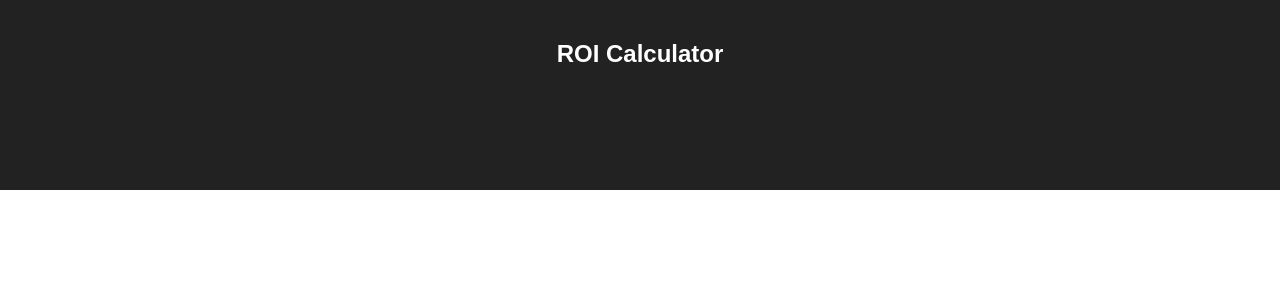
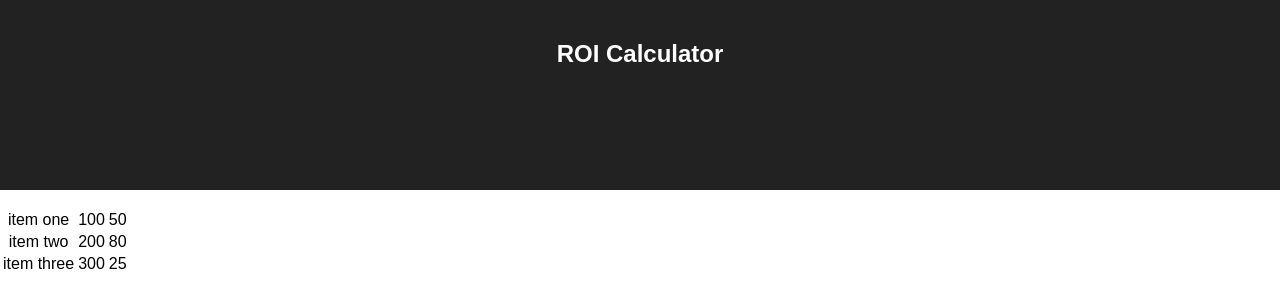
Before and after one commit to andyknolla/ROI-Calculator, a React (Create React App) app: page / in a window 1280 px wide. Shown: the top 308 px of the page. Built offline with nearby package versions, Linux system fonts and the light colour scheme.

Commit message:
Made basic table for revenue items using static data

```diff
--- a/src/App.js
+++ b/src/App.js
@@ -1,5 +1,28 @@
 import React, { Component } from 'react';
+import Table from './components/revenue_table';
+
 import './App.css';
+
+const List = [
+  {
+    id: 1,
+    description: 'item one',
+    one_time: 100,
+    monthly: 50
+  },
+  {
+    id: 2,
+    description: 'item two',
+    one_time: 200,
+    monthly: 80
+  },
+  {
+    id: 3,
+    description: 'item three',
+    one_time: 300,
+    monthly: 25
+  }
+]
 
 class App extends Component {
   render() {
@@ -9,6 +32,7 @@ class App extends Component {
           <h2>ROI Calculator</h2>
         </div>
         <p className="App-intro"></p>
+        <Table items={List} />
       </div>
     );
   }
--- /dev/null
+++ b/src/components/revenue_item.js
@@ -0,0 +1,12 @@
+import React from 'react';
+
+
+const RevenueItem = ({item}) => (
+    <tr>
+      <td>{item.description}</td>
+      <td>{item.one_time}</td>
+      <td>{item.monthly}</td>
+    </tr>
+);
+
+export default RevenueItem;
--- /dev/null
+++ b/src/components/revenue_table.js
@@ -0,0 +1,16 @@
+import React from 'react';
+import RevenueItem from './revenue_item';
+
+const Table = (props) => {
+  const revenueItems = props.items.map((item) => {
+    return <RevenueItem key={item.id} item={item} />
+  });
+
+  return (
+    <table>
+      {revenueItems}
+    </table>
+  );
+};
+
+export default Table;
```
